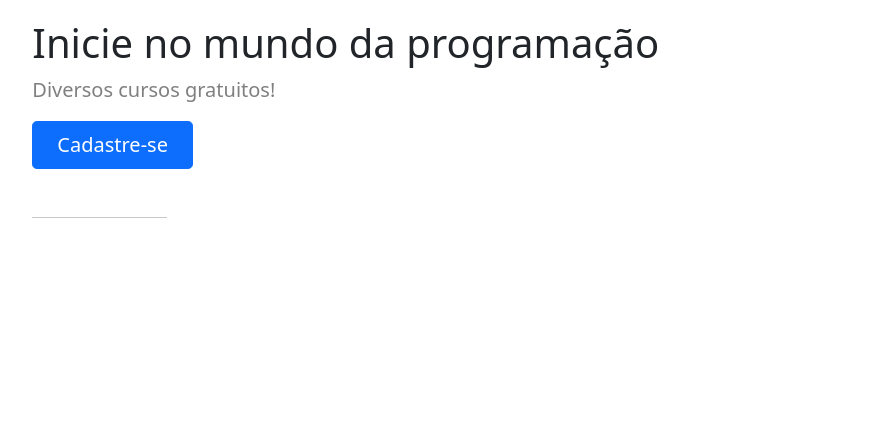
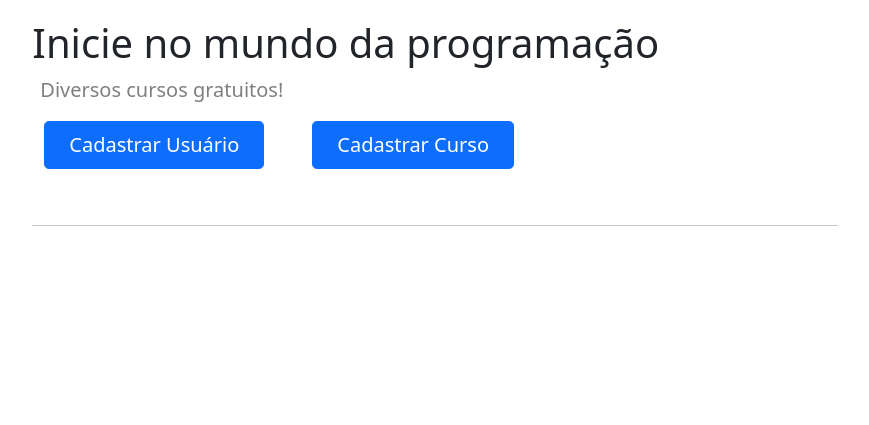
Before and after one commit to Ignacio-fabianamaria/django_web, a Django app: page / in a window 1280 px wide. Shown: the part 69-494 px from the top of the page, without its empty margins (205-1074 px from the left). Run offline with Django 5.2, Linux system fonts and the light colour scheme; some libraries are stand-ins or nearby versions.

Commit message:
update: update home page

```diff
--- a/cadastro_curso_womakers/base/templates/cadastro.html
+++ b/cadastro_curso_womakers/base/templates/cadastro.html
@@ -5,6 +5,9 @@
   <h1 class="text-body-emphasis">Cadastrar usuários</h1>
   {% if sucesso %}
     <p class="alert alert-success"> Cadastro enviado com sucesso </p>
+    <div class="mb-5">
+      <a href="/" class="btn btn-primary btn-lg px-4">Voltar</a>
+    </div>
   {% else %}
 
   <form action="" method="POST" id="form">
--- a/cadastro_curso_womakers/base/templates/inicio.html
+++ b/cadastro_curso_womakers/base/templates/inicio.html
@@ -1,6 +1,8 @@
 <!doctype html>
 <html lang="en" data-bs-theme="auto">
-  <head><script src="../assets/js/color-modes.js"></script>
+
+<head>
+  <script src="../assets/js/color-modes.js"></script>
 
   <meta charset="utf-8">
   <meta name="viewport" content="width=device-width, initial-scale=1">
@@ -79,6 +81,7 @@
       --bs-btn-active-bg: #5a23c8;
       --bs-btn-active-border-color: #5a23c8;
     }
+
     .bd-mode-toggle {
       z-index: 1500;
     }
@@ -88,53 +91,71 @@
   <link href="/static/bootstrap.min.css" rel="stylesheet">
 
 </head>
+
 <body>
   <svg xmlns="http://www.w3.org/2000/svg" style="display: none;">
     <symbol id="check2" viewBox="0 0 16 16">
-        <path d="M13.854 3.646a.5.5 0 0 1 0 .708l-7 7a.5.5 0 0 1-.708 0l-3.5-3.5a.5.5 0 1 1 .708-.708L6.5 10.293l6.646-6.647a.5.5 0 0 1 .708 0z"/>
+      <path
+        d="M13.854 3.646a.5.5 0 0 1 0 .708l-7 7a.5.5 0 0 1-.708 0l-3.5-3.5a.5.5 0 1 1 .708-.708L6.5 10.293l6.646-6.647a.5.5 0 0 1 .708 0z" />
     </symbol>
     <symbol id="circle-half" viewBox="0 0 16 16">
-        <path d="M8 15A7 7 0 1 0 8 1v14zm0 1A8 8 0 1 1 8 0a8 8 0 0 1 0 16z"/>
+      <path d="M8 15A7 7 0 1 0 8 1v14zm0 1A8 8 0 1 1 8 0a8 8 0 0 1 0 16z" />
     </symbol>
     <symbol id="moon-stars-fill" viewBox="0 0 16 16">
-        <path d="M6 .278a.768.768 0 0 1 .08.858 7.208 7.208 0 0 0-.878 3.46c0 4.021 3.278 7.277 7.318 7.277.527 0 1.04-.055 1.533-.16a.787.787 0 0 1 .81.316.733.733 0 0 1-.031.893A8.349 8.349 0 0 1 8.344 16C3.734 16 0 12.286 0 7.71 0 4.266 2.114 1.312 5.124.06A.752.752 0 0 1 6 .278z"/>
-        <path d="M10.794 3.148a.217.217 0 0 1 .412 0l.387 1.162c.173.518.579.924 1.097 1.097l1.162.387a.217.217 0 0 1 0 .412l-1.162.387a1.734 1.734 0 0 0-1.097 1.097l-.387 1.162a.217.217 0 0 1-.412 0l-.387-1.162A1.734 1.734 0 0 0 9.31 6.593l-1.162-.387a.217.217 0 0 1 0-.412l1.162-.387a1.734 1.734 0 0 0 1.097-1.097l.387-1.162zM13.863.099a.145.145 0 0 1 .274 0l.258.774c.115.346.386.617.732.732l.774.258a.145.145 0 0 1 0 .274l-.774.258a1.156 1.156 0 0 0-.732.732l-.258.774a.145.145 0 0 1-.274 0l-.258-.774a1.156 1.156 0 0 0-.732-.732l-.774-.258a.145.145 0 0 1 0-.274l.774-.258c.346-.115.617-.386.732-.732L13.863.1z"/>
+      <path
+        d="M6 .278a.768.768 0 0 1 .08.858 7.208 7.208 0 0 0-.878 3.46c0 4.021 3.278 7.277 7.318 7.277.527 0 1.04-.055 1.533-.16a.787.787 0 0 1 .81.316.733.733 0 0 1-.031.893A8.349 8.349 0 0 1 8.344 16C3.734 16 0 12.286 0 7.71 0 4.266 2.114 1.312 5.124.06A.752.752 0 0 1 6 .278z" />
+      <path
+        d="M10.794 3.148a.217.217 0 0 1 .412 0l.387 1.162c.173.518.579.924 1.097 1.097l1.162.387a.217.217 0 0 1 0 .412l-1.162.387a1.734 1.734 0 0 0-1.097 1.097l-.387 1.162a.217.217 0 0 1-.412 0l-.387-1.162A1.734 1.734 0 0 0 9.31 6.593l-1.162-.387a.217.217 0 0 1 0-.412l1.162-.387a1.734 1.734 0 0 0 1.097-1.097l.387-1.162zM13.863.099a.145.145 0 0 1 .274 0l.258.774c.115.346.386.617.732.732l.774.258a.145.145 0 0 1 0 .274l-.774.258a1.156 1.156 0 0 0-.732.732l-.258.774a.145.145 0 0 1-.274 0l-.258-.774a1.156 1.156 0 0 0-.732-.732l-.774-.258a.145.145 0 0 1 0-.274l.774-.258c.346-.115.617-.386.732-.732L13.863.1z" />
     </symbol>
     <symbol id="sun-fill" viewBox="0 0 16 16">
-        <path d="M8 12a4 4 0 1 0 0-8 4 4 0 0 0 0 8zM8 0a.5.5 0 0 1 .5.5v2a.5.5 0 0 1-1 0v-2A.5.5 0 0 1 8 0zm0 13a.5.5 0 0 1 .5.5v2a.5.5 0 0 1-1 0v-2A.5.5 0 0 1 8 13zm8-5a.5.5 0 0 1-.5.5h-2a.5.5 0 0 1 0-1h2a.5.5 0 0 1 .5.5zM3 8a.5.5 0 0 1-.5.5h-2a.5.5 0 0 1 0-1h2A.5.5 0 0 1 3 8zm10.657-5.657a.5.5 0 0 1 0 .707l-1.414 1.415a.5.5 0 1 1-.707-.708l1.414-1.414a.5.5 0 0 1 .707 0zm-9.193 9.193a.5.5 0 0 1 0 .707L3.05 13.657a.5.5 0 0 1-.707-.707l1.414-1.414a.5.5 0 0 1 .707 0zm9.193 2.121a.5.5 0 0 1-.707 0l-1.414-1.414a.5.5 0 0 1 .707-.707l1.414 1.414a.5.5 0 0 1 0 .707zM4.464 4.465a.5.5 0 0 1-.707 0L2.343 3.05a.5.5 0 1 1 .707-.707l1.414 1.414a.5.5 0 0 1 0 .708z"/>
+      <path
+        d="M8 12a4 4 0 1 0 0-8 4 4 0 0 0 0 8zM8 0a.5.5 0 0 1 .5.5v2a.5.5 0 0 1-1 0v-2A.5.5 0 0 1 8 0zm0 13a.5.5 0 0 1 .5.5v2a.5.5 0 0 1-1 0v-2A.5.5 0 0 1 8 13zm8-5a.5.5 0 0 1-.5.5h-2a.5.5 0 0 1 0-1h2a.5.5 0 0 1 .5.5zM3 8a.5.5 0 0 1-.5.5h-2a.5.5 0 0 1 0-1h2A.5.5 0 0 1 3 8zm10.657-5.657a.5.5 0 0 1 0 .707l-1.414 1.415a.5.5 0 1 1-.707-.708l1.414-1.414a.5.5 0 0 1 .707 0zm-9.193 9.193a.5.5 0 0 1 0 .707L3.05 13.657a.5.5 0 0 1-.707-.707l1.414-1.414a.5.5 0 0 1 .707 0zm9.193 2.121a.5.5 0 0 1-.707 0l-1.414-1.414a.5.5 0 0 1 .707-.707l1.414 1.414a.5.5 0 0 1 0 .707zM4.464 4.465a.5.5 0 0 1-.707 0L2.343 3.05a.5.5 0 1 1 .707-.707l1.414 1.414a.5.5 0 0 1 0 .708z" />
     </symbol>
   </svg>
 
   <div class="dropdown position-fixed bottom-0 end-0 mb-3 me-3 bd-mode-toggle">
-      <button class="btn btn-bd-primary py-2 dropdown-toggle d-flex align-items-center"
-              id="bd-theme"
-              type="button"
-              aria-expanded="false"
-              data-bs-toggle="dropdown"
-              aria-label="Toggle theme (auto)">
-        <svg class="bi my-1 theme-icon-active" width="1em" height="1em"><use href="#circle-half"></use></svg>
+    <button class="btn btn-bd-primary py-2 dropdown-toggle d-flex align-items-center" id="bd-theme" type="button"
+      aria-expanded="false" data-bs-toggle="dropdown" aria-label="Toggle theme (auto)">
+      <svg class="bi my-1 theme-icon-active" width="1em" height="1em">
+        <use href="#circle-half"></use>
+      </svg>
       <span class="visually-hidden" id="bd-theme-text">Toggle theme</span>
     </button>
     <ul class="dropdown-menu dropdown-menu-end shadow" aria-labelledby="bd-theme-text">
       <li>
-          <button type="button" class="dropdown-item d-flex align-items-center" data-bs-theme-value="light" aria-pressed="false">
-            <svg class="bi me-2 opacity-50 theme-icon" width="1em" height="1em"><use href="#sun-fill"></use></svg>
+        <button type="button" class="dropdown-item d-flex align-items-center" data-bs-theme-value="light"
+          aria-pressed="false">
+          <svg class="bi me-2 opacity-50 theme-icon" width="1em" height="1em">
+            <use href="#sun-fill"></use>
+          </svg>
           Light
-            <svg class="bi ms-auto d-none" width="1em" height="1em"><use href="#check2"></use></svg>
+          <svg class="bi ms-auto d-none" width="1em" height="1em">
+            <use href="#check2"></use>
+          </svg>
         </button>
       </li>
       <li>
-          <button type="button" class="dropdown-item d-flex align-items-center" data-bs-theme-value="dark" aria-pressed="false">
-            <svg class="bi me-2 opacity-50 theme-icon" width="1em" height="1em"><use href="#moon-stars-fill"></use></svg>
+        <button type="button" class="dropdown-item d-flex align-items-center" data-bs-theme-value="dark"
+          aria-pressed="false">
+          <svg class="bi me-2 opacity-50 theme-icon" width="1em" height="1em">
+            <use href="#moon-stars-fill"></use>
+          </svg>
           Dark
-            <svg class="bi ms-auto d-none" width="1em" height="1em"><use href="#check2"></use></svg>
+          <svg class="bi ms-auto d-none" width="1em" height="1em">
+            <use href="#check2"></use>
+          </svg>
         </button>
       </li>
       <li>
-          <button type="button" class="dropdown-item d-flex align-items-center active" data-bs-theme-value="auto" aria-pressed="true">
-            <svg class="bi me-2 opacity-50 theme-icon" width="1em" height="1em"><use href="#circle-half"></use></svg>
+        <button type="button" class="dropdown-item d-flex align-items-center active" data-bs-theme-value="auto"
+          aria-pressed="true">
+          <svg class="bi me-2 opacity-50 theme-icon" width="1em" height="1em">
+            <use href="#circle-half"></use>
+          </svg>
           Auto
-            <svg class="bi ms-auto d-none" width="1em" height="1em"><use href="#check2"></use></svg>
+          <svg class="bi ms-auto d-none" width="1em" height="1em">
+            <use href="#check2"></use>
+          </svg>
         </button>
       </li>
     </ul>
@@ -144,7 +165,9 @@
   <div class="col-lg-8 mx-auto p-4 ">
     <header class="d-flex align-items-center pt-3 pb-3 mb-5 border-bottom fixed-top bg-secondary">
       <a href="/" class="d-flex align-items-center  text-decoration-none">
-      <svg class="bi me-2" width="40" height="32"><use xlink:href="#bootstrap"/></svg>
+        <svg class="bi me-2" width="40" height="32">
+          <use xlink:href="#bootstrap" />
+        </svg>
         <span class="fs-4 text-white">🌐 Cursos online</span>
       </a>
     </header>
@@ -152,14 +175,18 @@
       {% block principal %}
       <h1 class="text-body-emphasis pt-3">Inicie no mundo da programação</h1>
 
-
-    <p class="text-black-50 bg-white fs-5 col-md-8">Diversos cursos gratuitos!</p>
-
-    <div class="mb-5">
-      <a href="cadastro" class="btn btn-primary btn-lg px-4">Cadastre-se</a>
+      <p class="text-black-50 bg-white fs-5 col-md-8 ps-2">Diversos cursos gratuitos!</p>
+      <div class=" container d-flex justify-content mb-5 gap-5">
+        <div class="mb-2">
+          <a href="cadastro" class="btn btn-primary btn-lg px-4">Cadastrar Usuário</a>
+        </div>
+        <div class="mb-2">
+          <a href="curso/criar_curso" class="btn btn-primary btn-lg px-4"> Cadastrar Curso </a>
         </div>
 
-    <hr class="col-3 col-md-2 mb-5">
+      </div>
+
+      <hr class=" mb-5">
       {% endblock %}
     </main>
     <footer class="p-2  text-body-secondary border-top fixed-bottom bg-secondary text-white">
@@ -176,4 +203,5 @@
   </div>
   <script src="/static/bootstrap.bundle.min.js"></script>
 </body>
+
 </html>
--- a/cadastro_curso_womakers/base/views.py
+++ b/cadastro_curso_womakers/base/views.py
@@ -1,4 +1,4 @@
-from django.shortcuts import render, redirect
+from django.shortcuts import render
 from base.forms import CadastroForm
 
 
@@ -12,7 +12,6 @@ def cadastro(request):
     if form.is_valid():
         form.save()
         sucesso = True
-        return redirect('/cadastro')
     contexto = {
         'form': form,
         'sucesso': sucesso
--- a/cadastro_curso_womakers/projeto_womakers/settings.py
+++ b/cadastro_curso_womakers/projeto_womakers/settings.py
@@ -83,7 +83,6 @@ DATABASES = {
     }
 }
 
-
 # Password validation
 # https://docs.djangoproject.com/en/5.1/ref/settings/#auth-password-validators
 
--- a/requirements.txt
+++ b/requirements.txt
@@ -1,7 +1,9 @@
 asgiref==3.8.1
+async-timeout==4.0.3
 beautifulsoup4==4.12.3
 Django==4.2.16
 django-bootstrap-v5==1.0.11
+redis==5.0.8
 soupsieve==2.6
 sqlparse==0.5.1
 typing_extensions==4.12.2
```
Also changed, not shown: cadastro_curso_womakers/cursos/views.py (+7 -1 lines), comandos.md (+15 -3 lines). Lines whose indentation alone changed are shown as unchanged.
